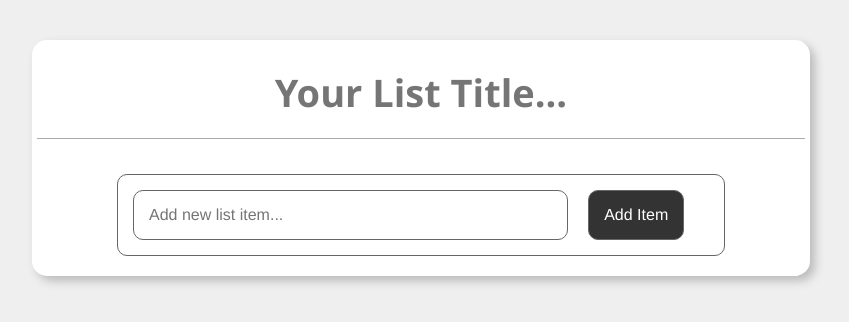
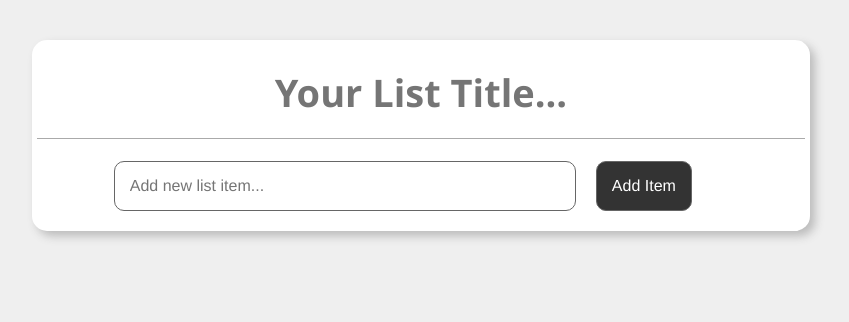
Before and after one commit to Watso196/Notes-App, a React app: page / in a window 1280 px wide. Shown: the whole page, without its empty margins (219-1068 px from the left). Built offline with nearby package versions, Linux system fonts and the light colour scheme.

Commit message:
CSS fixes

```diff
--- a/package.json
+++ b/package.json
@@ -2,13 +2,13 @@
   "name": "list-app",
   "version": "0.1.0",
   "private": true,
-  "homepage": "http:Watso196.github.io/Notes-App",
+  "homepage": "https://watso196.github.io/Notes-App",
   "dependencies": {
     "-": "0.0.1",
     "@testing-library/jest-dom": "^4.2.4",
     "@testing-library/react": "^9.5.0",
     "@testing-library/user-event": "^7.2.1",
-    "gh-pages": "^3.1.0",
+    "gh-pages": "^3.2.3",
     "react": "^16.13.1",
     "react-dom": "^16.13.1",
     "react-router-dom": "^5.2.0",
--- a/public/index.html
+++ b/public/index.html
@@ -24,7 +24,7 @@
       work correctly both with client-side routing and a non-root public URL.
       Learn how to configure a non-root public URL by running `npm run build`.
     -->
-    <title>React App</title>
+    <title>To Do List App</title>
   </head>
   <body>
     <noscript>You need to enable JavaScript to run this app.</noscript>
--- a/src/App.css
+++ b/src/App.css
@@ -52,8 +52,7 @@ input[type="checkbox"] {
   width: 18px;
   height: 18px;
   display: inline-block;
-  top: -10px;
-  top: 2px;
+  top: -12px;
   position: relative;
   flex-grow: 1;
 }
@@ -69,7 +68,6 @@ div.list-item {
 li textarea,
 input[type="text"] {
   width: 75%;
-  width: 100%;
   font-size: 1em;
   border: none;
   border-bottom: 1px solid #aaa;
@@ -121,17 +119,6 @@ button {
   background: rgb(51, 51, 51);
   color: white;
   height: 50%;
-}
-
-#add-new {
-  width: 75%;
-  border: 1px solid #666;
-  border-radius: 10px;
-  padding: 15px;
-  display: block;
-  margin: 0 auto;
-  margin-top: 35px;
-  margin-bottom: 15px;
 }
 
 .checked-item {
```
Also changed, not shown: 1 other file.
